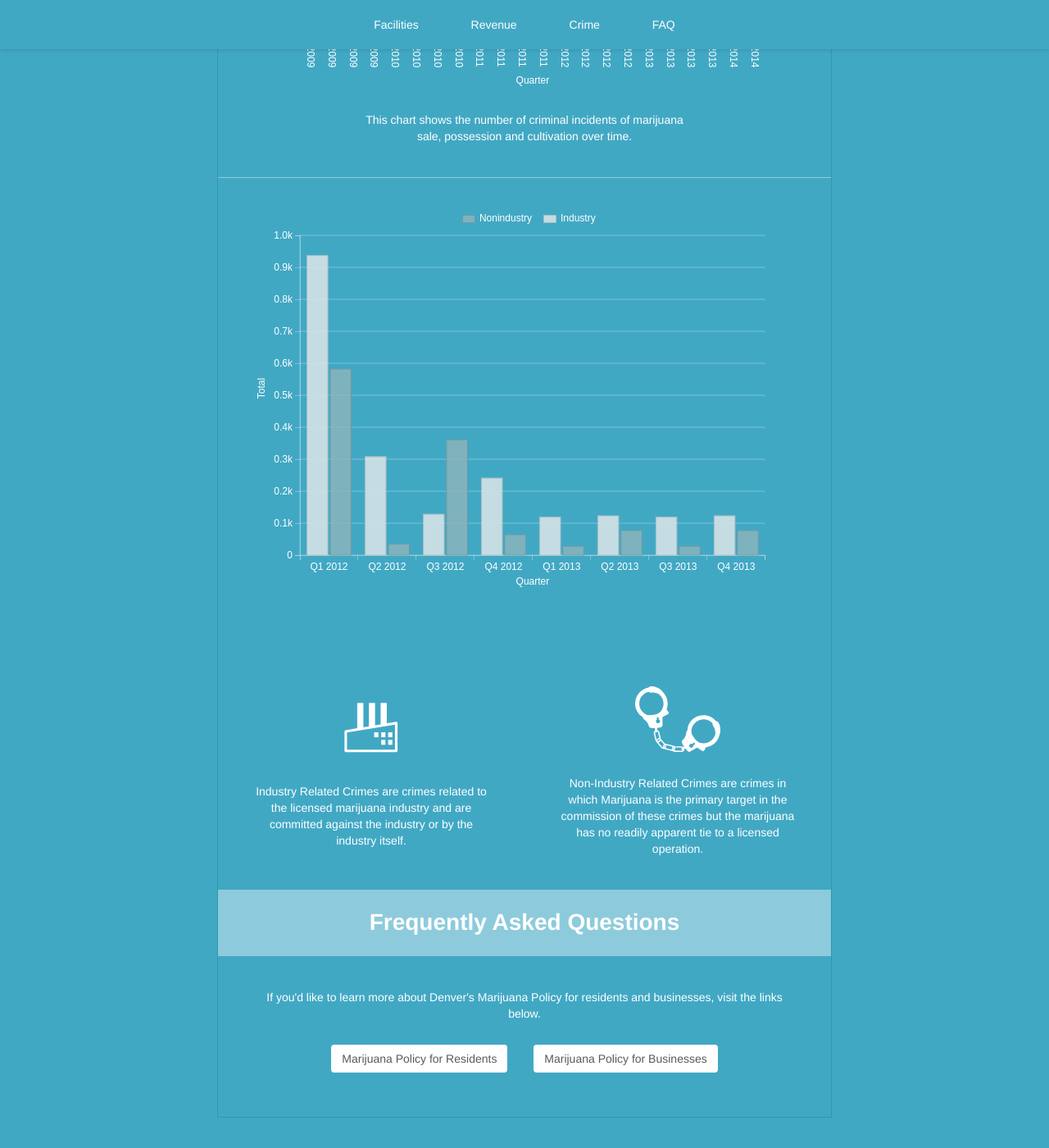
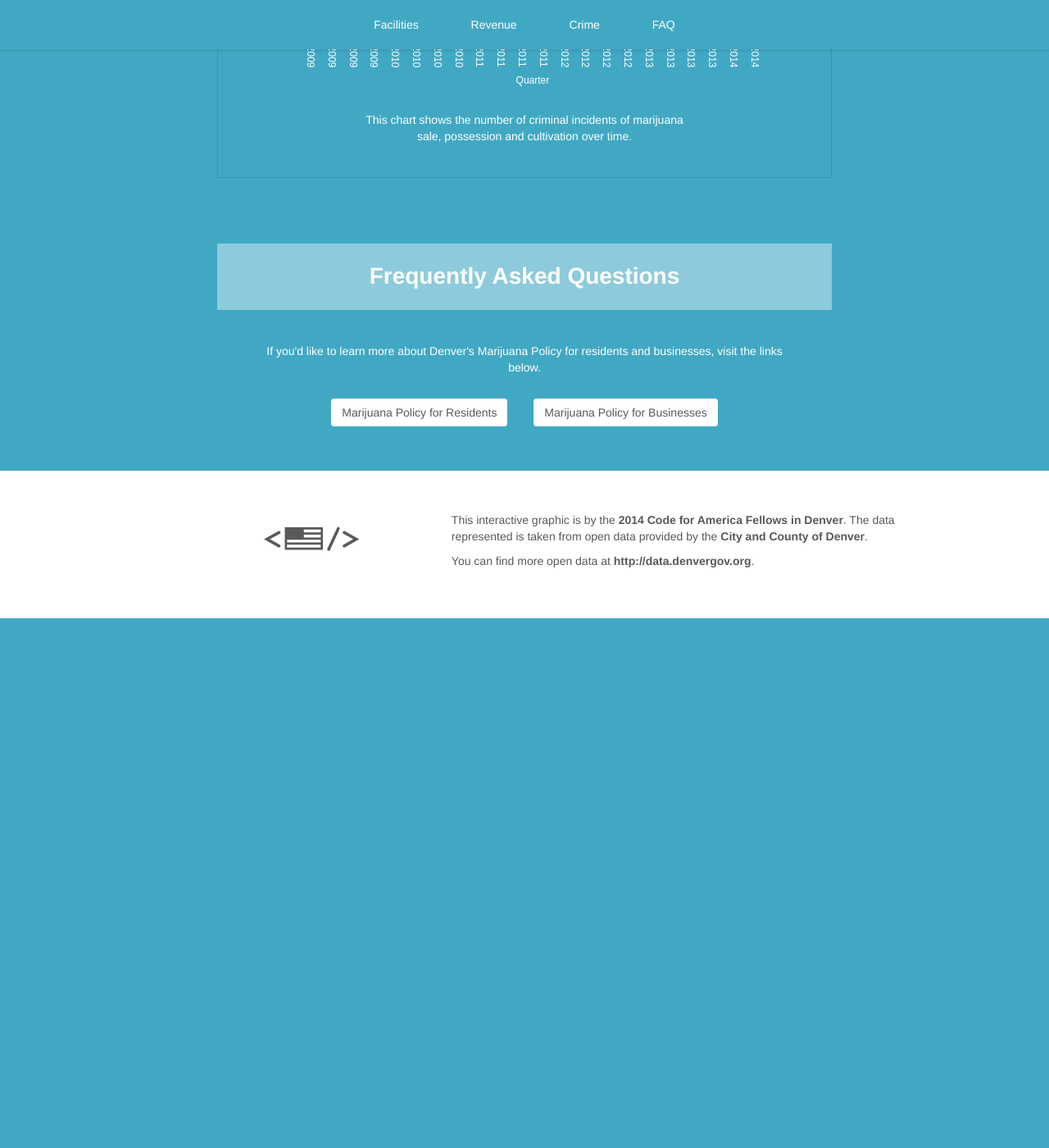
Before and after one commit to boonrs/denver-marijuana-infographic, a Jekyll site: the page built from index.html, in a window 1280 px wide and 1400 px high, scrolled down 2872 px. Shown: the whole window at 82% size. Built offline with Jekyll 4.4.1, drawn with Linux system fonts in a browser that asks for light colours; Markdown is read by kramdown in place of the engine named in the settings; after the commit the page ends 3626 px from its top, so only the background shows below that.

Commit message:
Comment out second crime graph
No data yet

```diff
--- a/index.html
+++ b/index.html
@@ -110,7 +110,7 @@ title: {{ site.name }}
             <div id="crime-possession-description" class="info-description">This chart shows the number of criminal incidents of marijuana sale, possession and cultivation over time.</div>
           </div>
 
-          <div class="info-full">
+          <!-- <div class="info-full">
             <div id="crime-stacked"></div>
           </div>
 
@@ -123,7 +123,7 @@ title: {{ site.name }}
             <div class="info-half">
               <img alt="Non-Industry Related Crimes" src="images/handcuffs.svg" height="80">
               <p class="info-description">Non-Industry Related Crimes are crimes in which Marijuana is the primary target in the commission of these crimes but the marijuana has no readily apparent tie to a licensed operation.</p>
-            </div>
+            </div> -->
           </div> <!-- info-row -->
         </div> <!-- info-group -->
 
--- a/javascripts/crime.js
+++ b/javascripts/crime.js
@@ -6,8 +6,8 @@ $( document ).ready(function() {
     "description": "This is the sum total of Industry and Nonindustry."
   };
   crimeSource("http://data.denvergov.org/dataset/city-and-county-of-denver-crime");
-  crimeCount(big_number);
-  crimeOffenses();
+  // crimeCount(big_number);
+  // crimeOffenses();
   crimePossession();
 });
 
```
